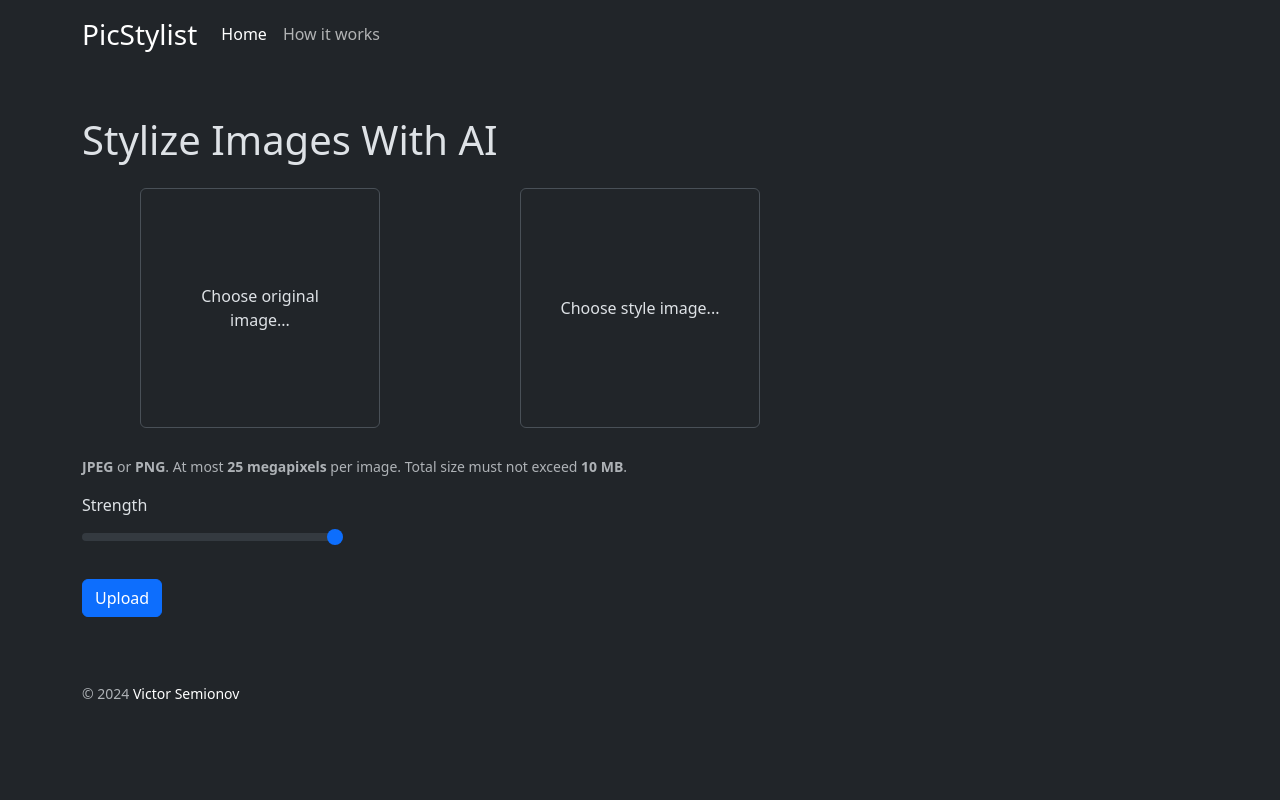
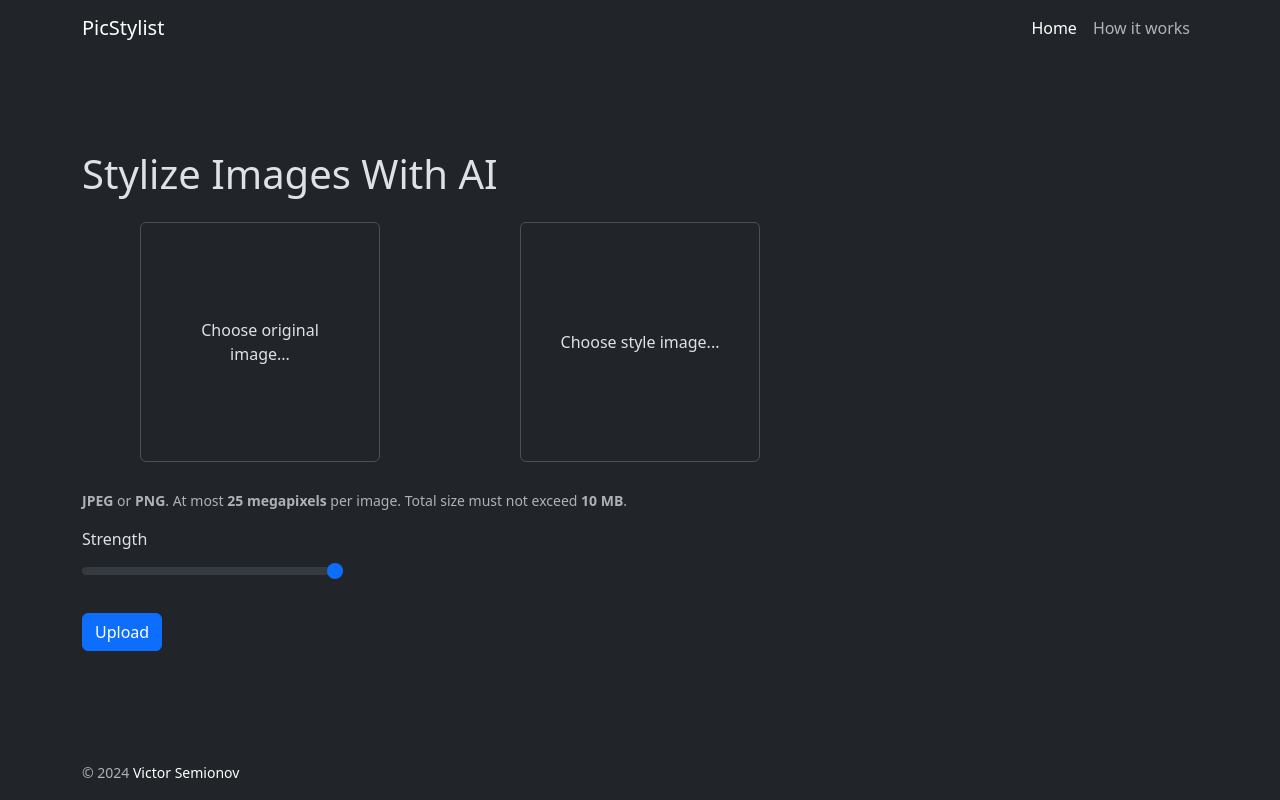
Before and after one commit to vsemionov/picstylist, a Flask app: page / in a window 1280 px wide. Run offline with Flask 3, Linux system fonts and the light colour scheme; parts of the project's set-up code (start-up, migrations or seed data) failed here and were passed over; some libraries are stand-ins or nearby versions.

Commit message:
page layout

```diff
--- a/templates/base.html
+++ b/templates/base.html
@@ -1,5 +1,5 @@
 <!doctype html>
-<html lang="en" data-bs-theme="dark">
+<html lang="en" class="h-100" data-bs-theme="dark">
 <head>
   <meta charset="utf-8">
   <meta name="viewport" content="width=device-width, initial-scale=1">
@@ -8,23 +8,19 @@
   <link rel="stylesheet" href="{{ url_for('static', filename='picstylist.css') }}">
   <link rel="icon" href="{{ url_for('static', filename='favicon.png') }}">
 </head>
-<body>
-<div class="container">
-  <header>
-    <nav class="navbar navbar-expand">
-      <a class="navbar-brand fs-3" href="{{ url_for('index') }}">PicStylist</a>
-      <div class="collapse navbar-collapse">
-        <ul class="navbar-nav">
+<body class="h-100">
+<div class="container d-flex flex-column h-100">
+  <header class="mb-auto">
+    <nav class="navbar navbar-expand justify-content-between">
+      <a class="navbar-brand" href="{{ url_for('index') }}">PicStylist</a>
+      <div class="navbar-nav">
         {% for path, name in [(url_for('index'), 'Home'), (url_for('page', name='model'), 'How it works')] %}
-            <li class="nav-item">
           {% if request.path == path %}
             <a class="nav-link active" aria-current="page" href="#">{{ name }}</a>
           {% else %}
             <a class="nav-link" href="{{ path }}">{{ name }}</a>
           {% endif %}
-            </li>
         {% endfor %}
-        </ul>
       </div>
     </nav>
   </header>
@@ -32,7 +28,7 @@
     {% block content %}
     {% endblock %}
   </main>
-  <footer class="text-body-secondary py-3">
+  <footer class="text-body-secondary py-3 mt-auto">
     <small>
       &copy; 2024
       <a href="https://github.com/vsemionov" class="text-body-emphasis text-decoration-none">Victor Semionov</a>
```
Lines whose indentation alone changed are shown as unchanged.
